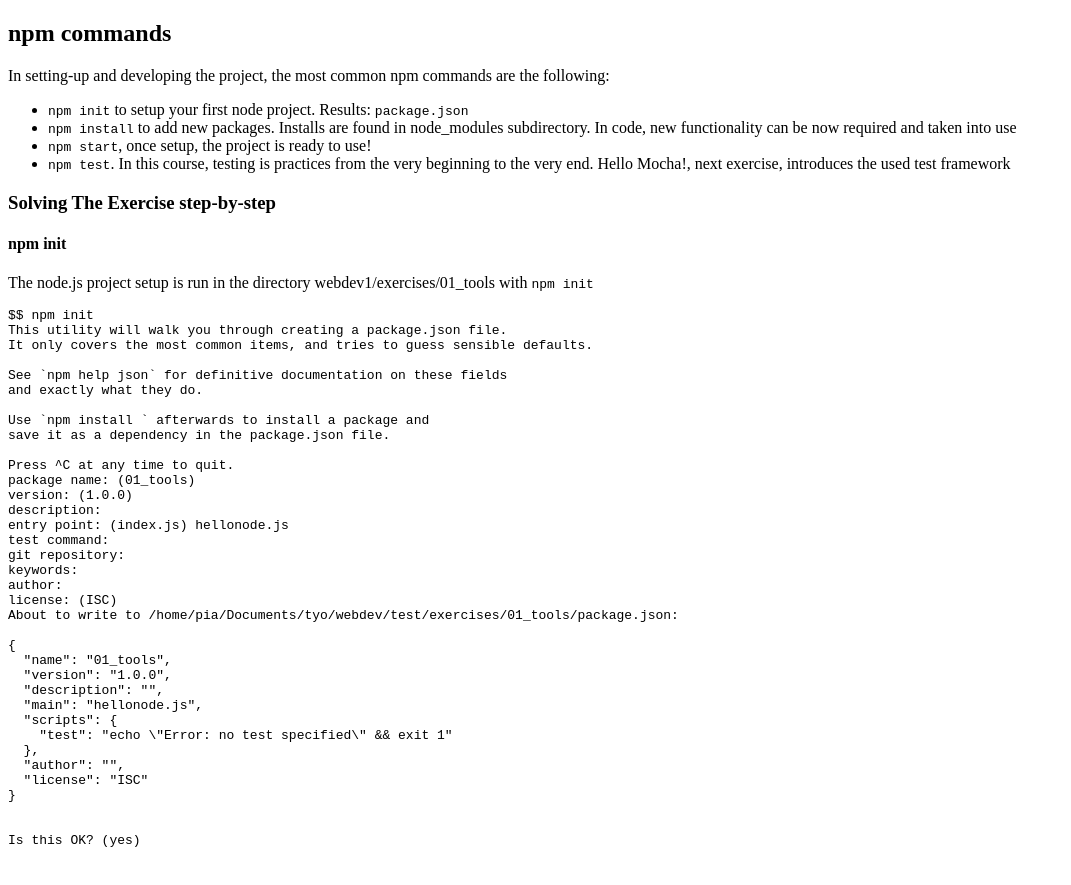
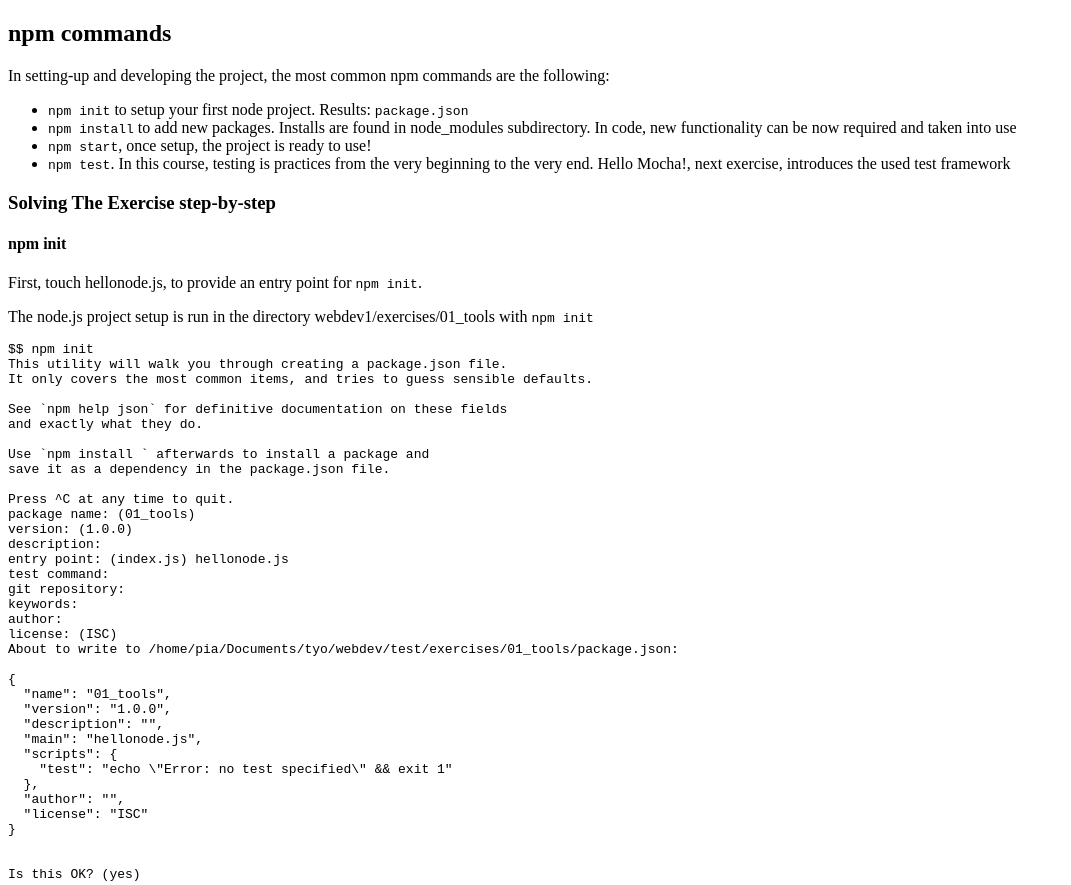
Before and after one commit to nhitran-tuni/webdev1, a plain HTML site: page exercises/01_tools/hellonode.html in a window 1280 px wide. Shown: the top 885 px of the page, without its empty margins (0-1071 px from the left). Drawn offline with Linux system fonts and the light colour scheme.

Commit message:
touch hellonode.js

```diff
--- a/exercises/01_tools/hellonode.html
+++ b/exercises/01_tools/hellonode.html
@@ -25,6 +25,7 @@
     <h3>Solving The Exercise step-by-step</h3>
 
     <h4>npm init</h4>
+    <p>First, touch hellonode.js, to provide an entry point for <code>npm init</code>.</p>
     <p>The node.js project setup is run in the directory webdev1/exercises/01_tools with <code>npm init</code></p>
     <pre class="terminal">
 $$ npm init
```
